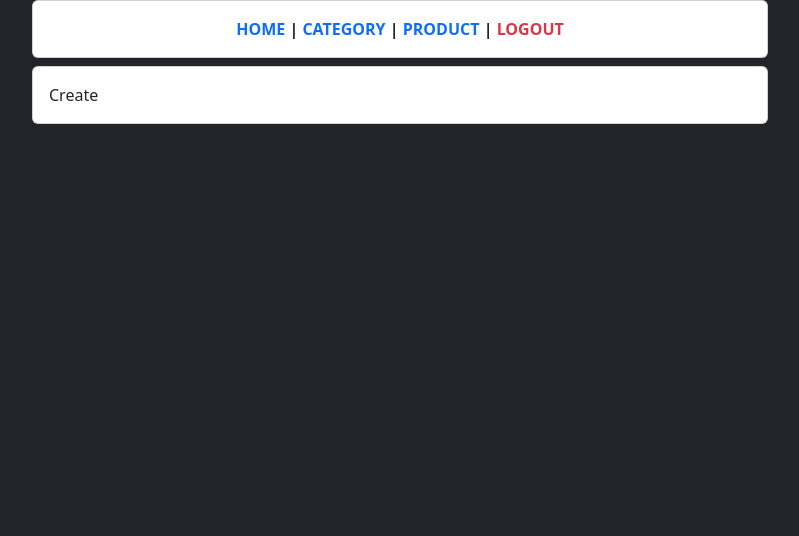
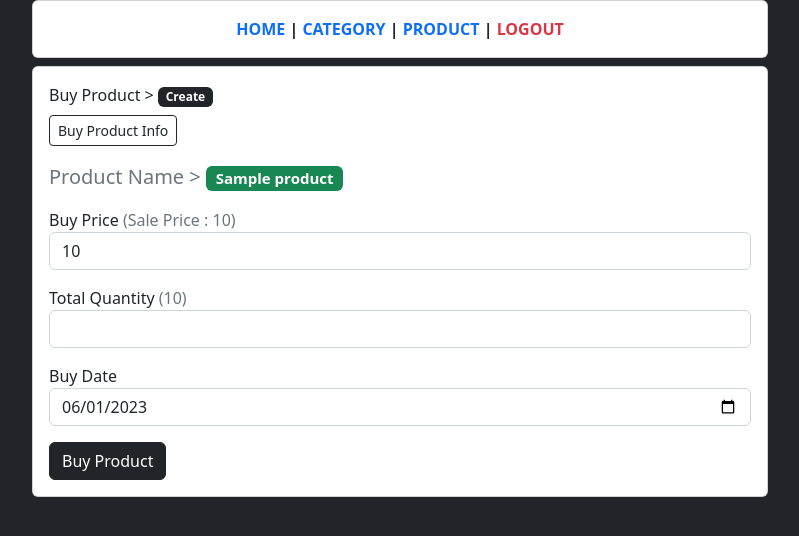
Before and after one commit to r1d3rzz/tech_pos, a PHP site: the page made by product_buy/create.php in a window 1280 px wide. Shown: the top 536 px of the page, without its empty margins (240-1039 px from the left). Run offline with PHP 8.4, Linux system fonts and the light colour scheme; the visitor is signed in with stand-in values (Sample User, id 1); tables that the repository leaves empty hold one stand-in row (values such as "Sample post"); some libraries are stand-ins or nearby versions.

Commit message:
store product_buy data

```diff
--- a/product/index.php
+++ b/product/index.php
@@ -59,7 +59,7 @@ if (isset($_GET['page'])) {
                                             <i class="fas fa-edit"></i>
                                         </a>
                                         <span class="mx-2 fw-bold">|</span>
-                                        <a href="<?= $root . "/product_buy/index.php?slug=$product->slug"; ?>" class="btn btn-sm btn-outline-danger">
+                                        <a href="<?= $root . "product_buy/index.php?slug=$product->slug"; ?>" class="btn btn-sm btn-outline-danger">
                                             Buy
                                         </a>
                                         <a href="<?= $root . "product/edit.php?action=sale&slug=$product->slug"; ?>" class="btn btn-sm btn-outline-primary">
--- a/product_buy/create.php
+++ b/product_buy/create.php
@@ -3,6 +3,50 @@
 require "../init.php";
 
 if (!isset($_SESSION['user'])) return redirect($root);
+
+function productNotFound()
+{
+    setError("Product Not Found");
+    redirect("/product/index.php");
+    die();
+}
+
+if (isset($_GET['slug']) && !empty($_GET['slug'])) {
+    $slug = $_GET['slug'];
+    $product = getOne("select * from product where slug='$slug'");
+    if ($product->slug != $slug) return productNotFound();
+
+    $buy_product = getOne("select * from product_buy where product_id='$product->id' order by buy_date desc");
+
+    if ($_SERVER['REQUEST_METHOD'] == "POST") {
+        $request = $_REQUEST;
+
+        $buy_price = $request['buy_price'];
+        $total_quantity = $request['total_quantity'];
+        $buy_date = $request['buy_date'];
+
+        query("insert into product_buy (product_id,buy_price,total_quantity,buy_date) values (?,?,?,?)", [
+            $product->id,
+            $buy_price,
+            $total_quantity,
+            $buy_date,
+        ]);
+
+        $total_qty = $product->total_quantity + $total_quantity;
+
+        query("update product set total_quantity=? where slug=?", [
+            $total_qty,
+            $slug,
+        ]);
+
+        setMsg("Update Buy Product Successful");
+        redirect("/product_buy/index.php?slug=$slug");
+        die();
+    }
+} else {
+    productNotFound();
+}
+
 
 
 ?>
@@ -13,7 +57,40 @@ if (!isset($_SESSION['user'])) return redirect($root);
     <div class="col-md-8 mx-auto">
         <div class="card">
             <div class="card-body">
-                <div>Create</div>
+                <div>Buy Product > <small class="badge bg-dark">Create</small></div>
+
+                <div class="my-2">
+                    <?php showError(); ?>
+                    <?php showMsg(); ?>
+                </div>
+
+                <div class="my-2">
+                    <a href=<?= $root . "product_buy/index.php?slug=$slug"; ?> class="btn btn-sm btn-outline-dark">Buy Product Info</a>
+                </div>
+
+
+                <div class="fs-5 my-3 text-muted">Product Name > <small class="badge bg-success"><?= $product->name; ?></small></div>
+
+                <form action="" method="POST" class="mt-3">
+                    <div class="form-group mb-3">
+                        <label for="buy_price">Buy Price <span class="text-muted">(Sale Price : <?= $product->sale_price; ?>)</span></label>
+                        <input type="number" name="buy_price" value="<?= $buy_product->buy_price ?>" id="buy_price" class="form-control">
+                    </div>
+
+                    <div class="form-group mb-3">
+                        <label for="total_quantity">Total Quantity <span class="text-muted">(<?= $product->total_quantity; ?>)</span></label>
+                        <input type="number" name="total_quantity" id="total_quantity" class="form-control" required>
+                    </div>
+
+                    <div class="form-group mb-3">
+                        <label for="buy_date">Buy Date</label>
+                        <input type="date" name="buy_date" id="buy_date" value="<?= date('Y-m-d'); ?>" class="form-control">
+                    </div>
+
+                    <div>
+                        <button type="submit" class="btn btn-dark">Buy Product</button>
+                    </div>
+                </form>
             </div>
         </div>
     </div>
--- a/product_buy/index.php
+++ b/product_buy/index.php
@@ -7,7 +7,7 @@ if (!isset($_SESSION['user'])) return redirect($root);
 if (isset($_GET['slug']) && !empty($_GET['slug'])) {
     $slug = $_GET['slug'];
     $product = getOne("select * from product where slug='$slug'");
-    $buy_products = getAll("select * from product_buy where product_id='$product->id'");
+    $buy_products = getAll("select * from product_buy where product_id='$product->id' order by buy_date desc");
 
     if ($product->slug == $slug) {
         // dd($buy_products);
@@ -31,10 +31,10 @@ if (isset($_GET['slug']) && !empty($_GET['slug'])) {
         <div class="card">
             <div class="card-body">
                 <div class="d-flex justify-content-between align-items-center">
-                    <div class="mb-2">Buy Product > <small class="badge bg-primary">All</small></div>
+                    <div class="mb-2">Buy Product > <small class="badge bg-primary">Info</small></div>
                     <div><a href="/product/index.php" class="btn btn-sm btn-outline-dark">Back</a></div>
                 </div>
-                <a href="<?= $root . "/product_buy/create.php?slug=$slug"; ?>" class="btn btn-sm btn-outline-dark">Buy Product</a>
+                <a href="<?= $root . "product_buy/create.php?slug=$slug"; ?>" class="btn btn-sm btn-outline-dark">Buy Product</a>
 
 
                 <div class="my-2">
```
